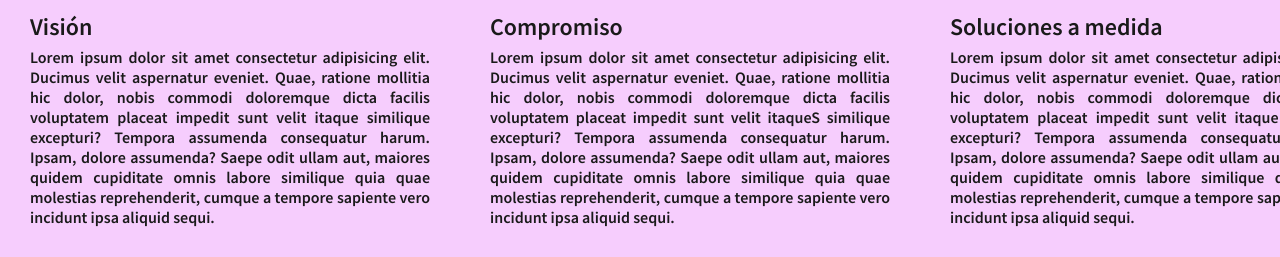
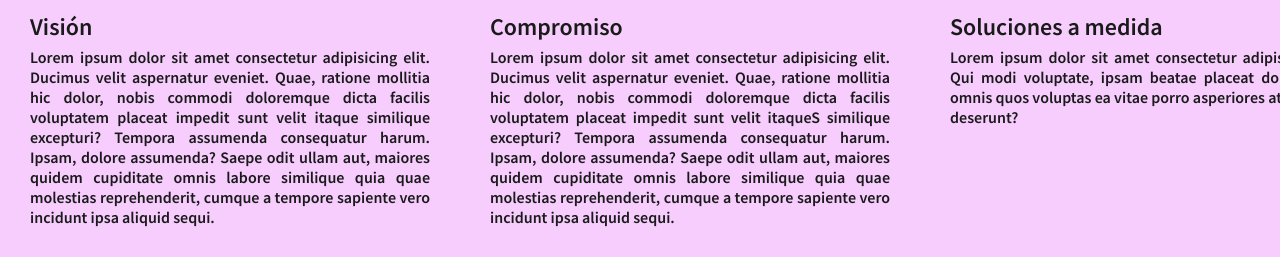
Before and after one commit to AlejandraVedoya/web-ale-vedoya-ticmas, a plain HTML site: page index.html in a window 1280 px wide. Shown: the part 543-800 px from the top of the page. Drawn offline with Linux system fonts and the light colour scheme.

Commit message:
commit en soluciones a medida

```diff
--- a/index.html
+++ b/index.html
@@ -65,14 +65,9 @@
         <section class="section3">
             <img src="./img/pexels-nathalie-de-boever-1406842.jpg" alt="fotoTierra" class="fotoTierra">
             <h2>Soluciones a medida</h2>
-                <p>Lorem ipsum dolor sit amet consectetur adipisicing elit. Ducimus velit aspernatur eveniet. Quae,
-                    ratione
-                    mollitia hic dolor, nobis commodi doloremque dicta facilis voluptatem placeat impedit sunt velit
-                    itaque
-                    similique excepturi?
-                    Tempora assumenda consequatur harum. Ipsam, dolore assumenda? Saepe odit ullam aut, maiores quidem
-                    cupiditate omnis labore similique quia quae molestias reprehenderit, cumque a tempore sapiente vero
-                    incidunt ipsa aliquid sequi.</p>
+            <p>Lorem ipsum dolor sit amet consectetur adipisicing elit. Qui modi voluptate, ipsam beatae placeat
+                doloremque, omnis quos voluptas ea vitae porro asperiores atque, error deserunt?
+            </p>
         </section>
         <!-- FOOTER -->
         <footer class="footer">
```
Lines whose indentation alone changed are shown as unchanged.
